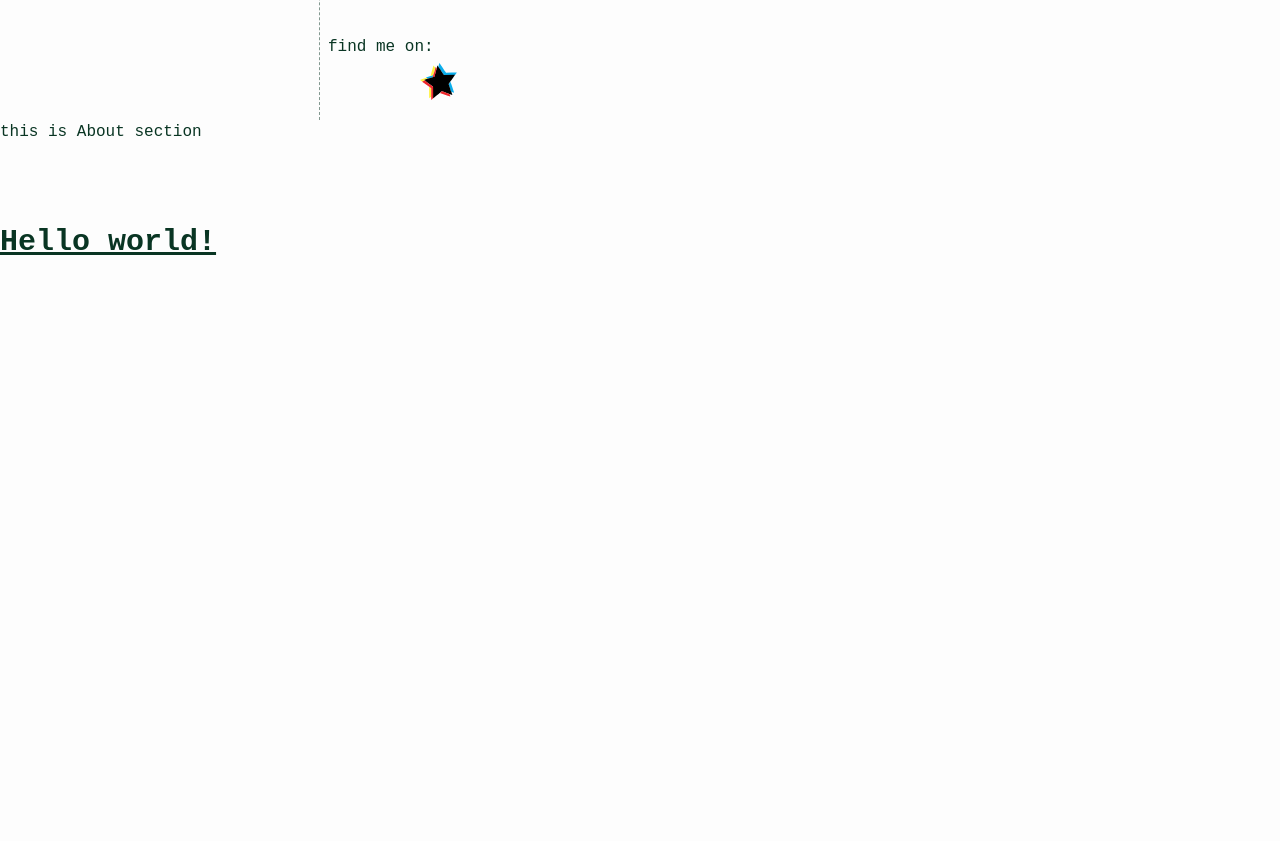
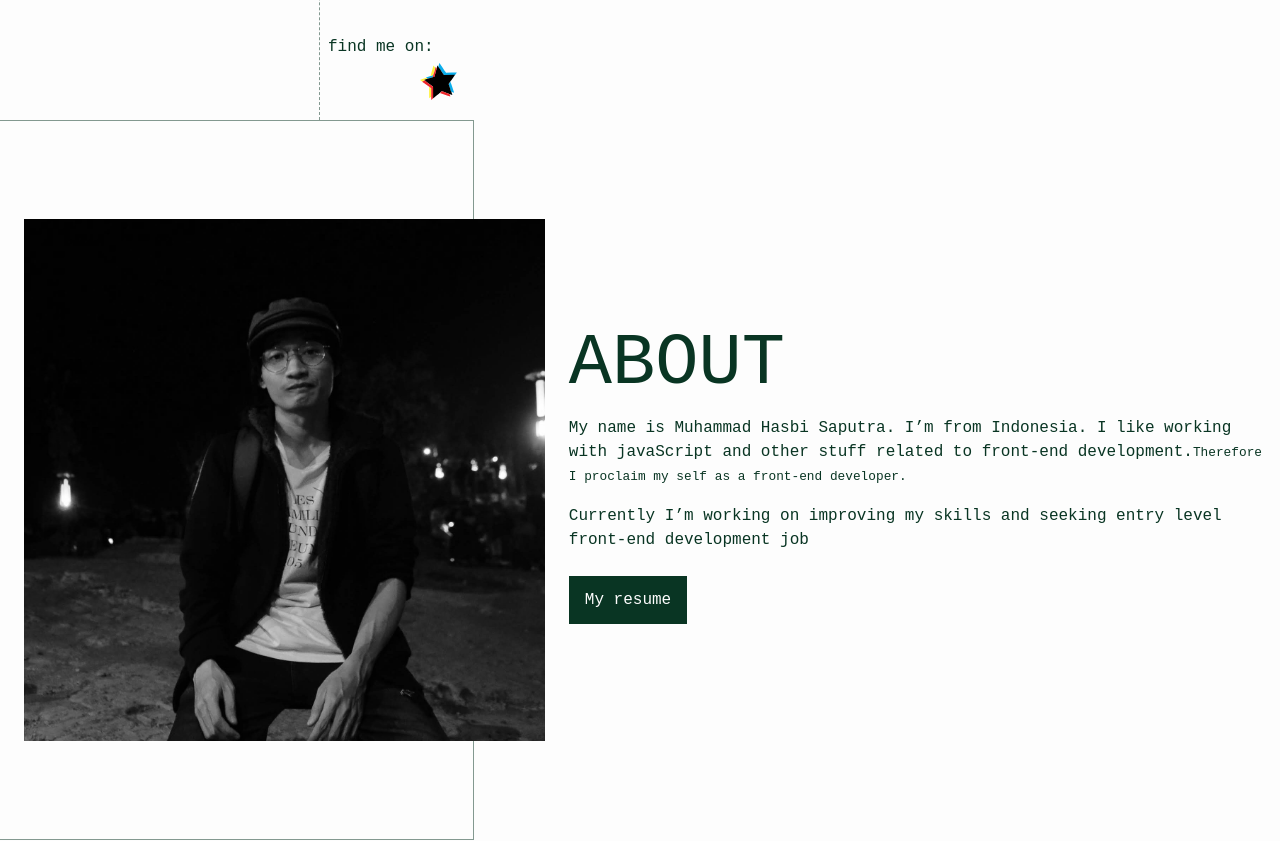
Before and after one commit to lukpaikat/my-portfolio-website, a React (Create React App) app: page / in a window 1280 px wide. Shown: the part 680-1521 px from the top of the page. Built offline with nearby package versions, Linux system fonts and the light colour scheme; some icons are missing.

Commit message:
add large vp support

```diff
--- a/src/components/About.jsx
+++ b/src/components/About.jsx
@@ -1,9 +1,42 @@
 import React from 'react';
+import myPhoto from '../assets/images/my-photo-grayscale.JPG';
 
 function About() {
   return (
-    <section>
-      <h1>this is About section</h1>
+    <section
+      id="about"
+      className="grid sm:grid-cols-[45%_55%] h-screen sm:max-h-[720px]
+      min-h-[720px] sm:min-h-0 px-4 sm:pl-0"
+    >
+      <div className="flex items-center justify-center relative before:w-full before:h-[90%] sm:before:h-full sm:before:w-10/12 before:top-0 sm:before:left-0 sm:before:top-auto before:border sm:before:border-l-0 before:border-spanish-green before:absolute max-h-[720px]">
+        <img
+          className="h-10/12 w-10/12 relative z-10 mt-4 sm:mt-0
+            sm:w-11/12 sm:h-11/12 max-h-[600px] max-w-[600px] aspect-square object-cover"
+          src={myPhoto}
+          alt="my face"
+        />
+      </div>
+      <article className="flex sm:justify-center flex-col my-4">
+        <h2 className="mb-4 text-7xl 2xl:text-8xl">ABOUT</h2>
+        <div>
+          <p className="mb-4 2xl:text-xl">
+            My name is Muhammad Hasbi Saputra. I’m from Indonesia.
+            I like working with javaScript and other stuff related to front-end development.
+            <small>Therefore I proclaim my self as a front-end developer.</small>
+          </p>
+          <p className="mb-4 2xl:text-xl">
+            Currently I’m working on improving my skills and
+            seeking entry level front-end development job
+          </p>
+        </div>
+        <a
+          href="https://s3-ap-southeast-1.amazonaws.com/glints-dashboard/resume/7bde17d26c513c1379169e0f0161378a.pdf"
+          className="bg-county-green text-soapstone dark:bg-soapstone dark:text-county-green block w-fit
+          min-h-44px min-w-44px py-3 px-4 mr-2 my-2 cursor-pointer 2xl:text-xl"
+        >
+          My resume
+        </a>
+      </article>
     </section>
   );
 }
--- a/src/components/NavBar.jsx
+++ b/src/components/NavBar.jsx
@@ -32,7 +32,8 @@ function NavBar() {
         className="relative z-10 md:text-center min-h-44px min-w-44px w-60 md:w-auto block p-4 md:text-base transition-all
           border-2 border-transparent hover:border-county-green hover:dark:border-soapstone
           after:transition-all after:absolute after:h-0.5 after:dark:bg-soapstone after:bg-county-green
-          after:bottom-3 after:left-4 md:after:left-1/2 md:after:-translate-x-1/2 hover:after:w-1/6 md:hover:after:w-1/2 after:w-0"
+          after:bottom-3 after:left-4 md:after:left-1/2 md:after:-translate-x-1/2 hover:after:w-1/6 md:hover:after:w-1/2 after:w-0
+          2xl:text-xl"
         to={url}
         smooth
         duration={500}
@@ -55,7 +56,7 @@ function NavBar() {
 
   return (
     <header className="fixed top-0 left-0 flex justify-between bg-gradient-to-b transition-colors from-soapstone dark:from-county-green-darker w-full">
-      <p className="block p-4">
+      <p className="block p-4 2xl:text-xl">
         mhasbisaputra
       </p>
       <div className="flex flex-shrink-0">
```
